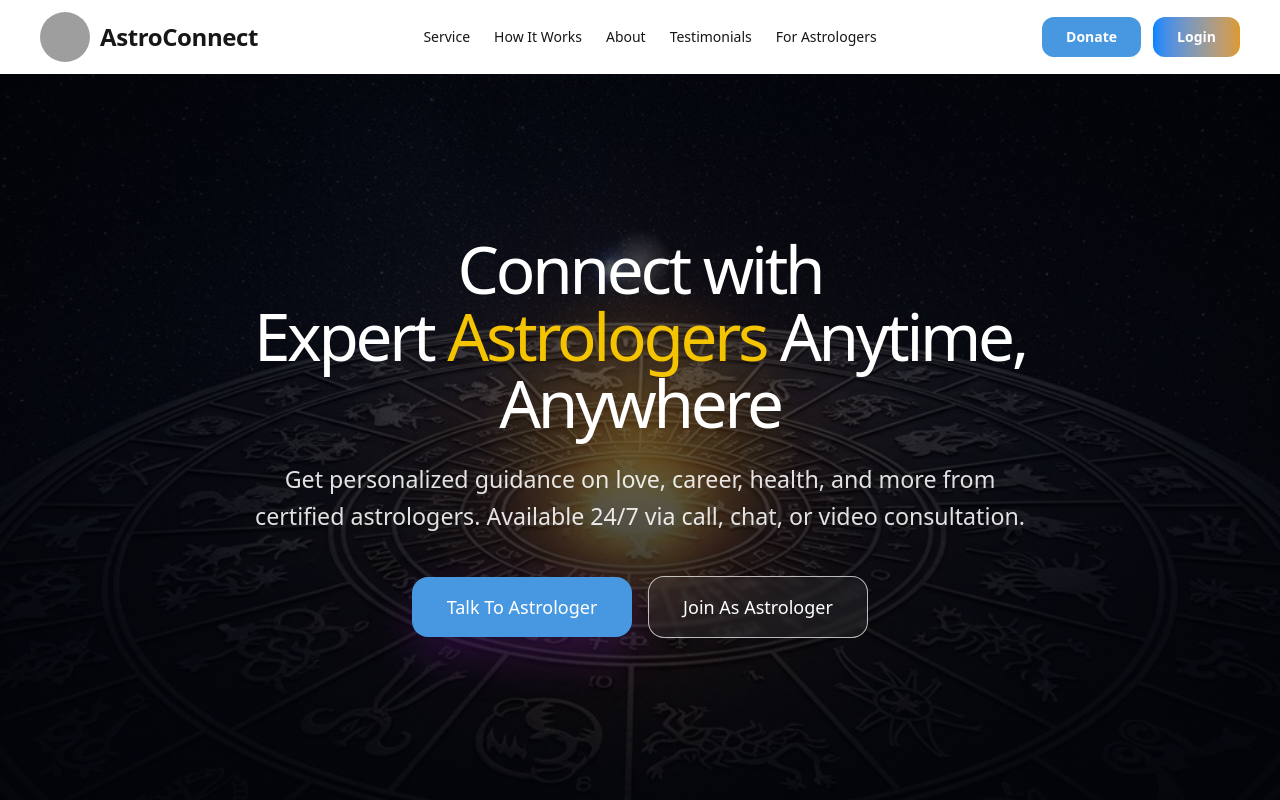
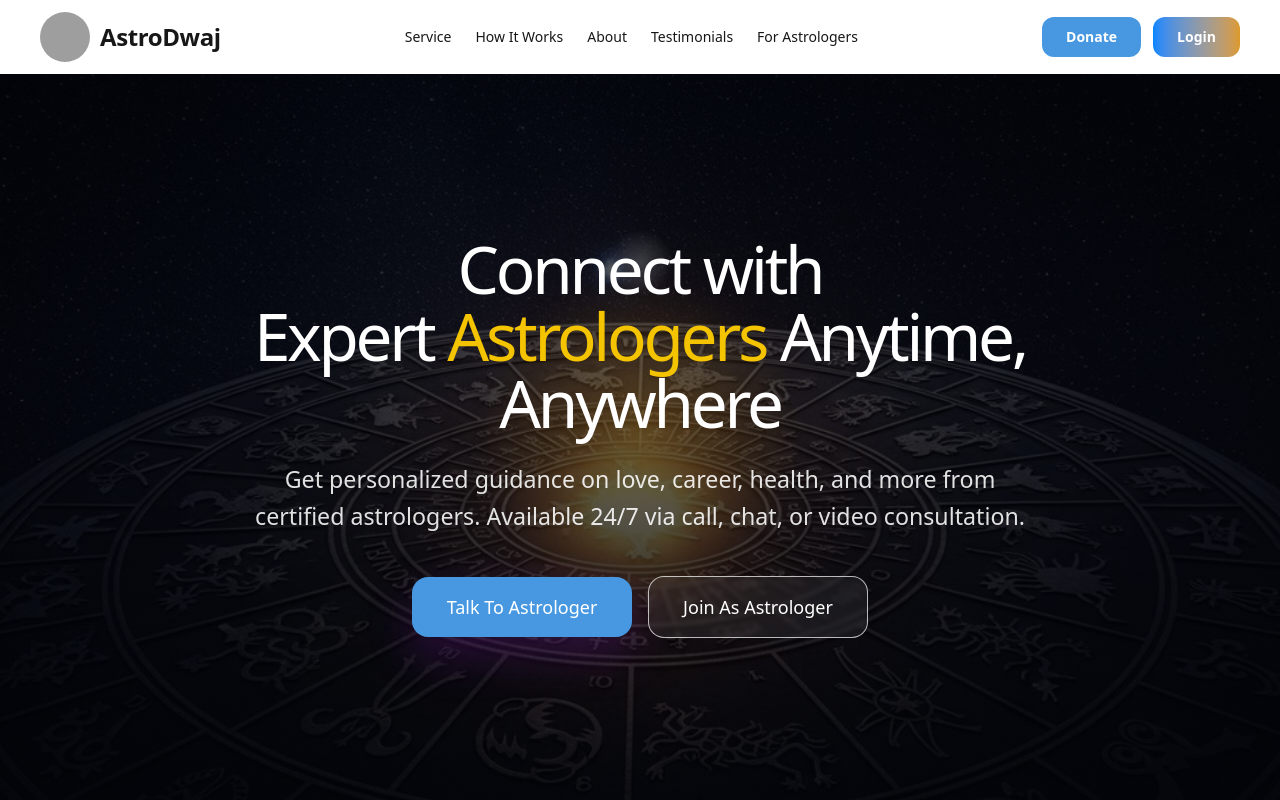
Before and after one commit to yaseen-alpixn/astrodhwaj-front-end, a Next.js app: page / in a window 1280 px wide. Shown: the top 800 px of the page. Built offline with nearby package versions, Linux system fonts and the light colour scheme; grey boxes are pictures that could not be loaded.

Commit message:
final edit

```diff
--- a/app/components/layout/Navbar.tsx
+++ b/app/components/layout/Navbar.tsx
@@ -41,7 +41,7 @@
             className="h-10 w-10 rounded-full sm:h-[50px] sm:w-[50px]"
             unoptimized
           />
-          <span className="text-lg sm:text-2xl">AstroConnect</span>
+          <span className="text-lg sm:text-2xl">AstroDwaj</span>
         </Link>
 
         {/* Desktop Nav */}
```
